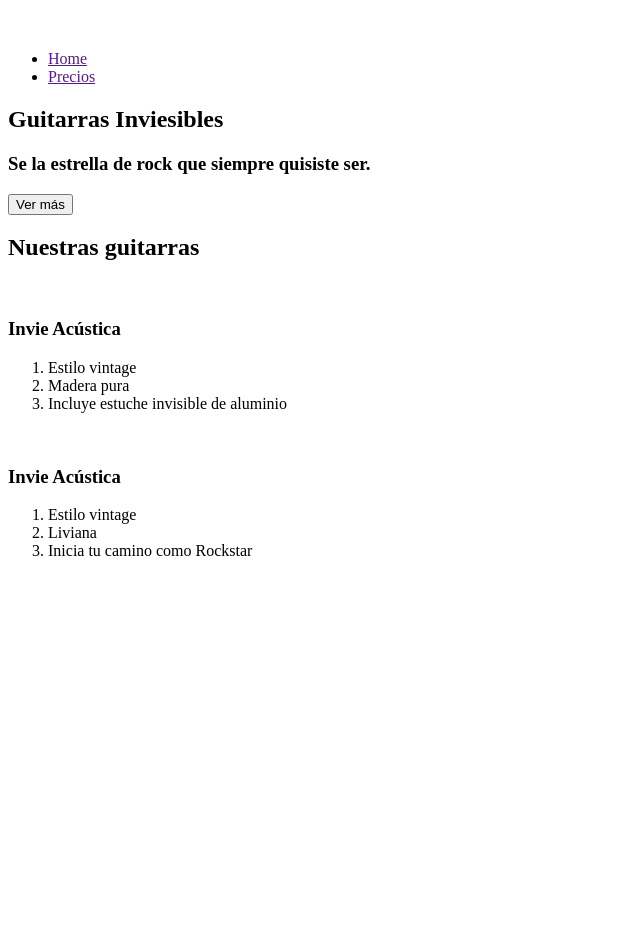
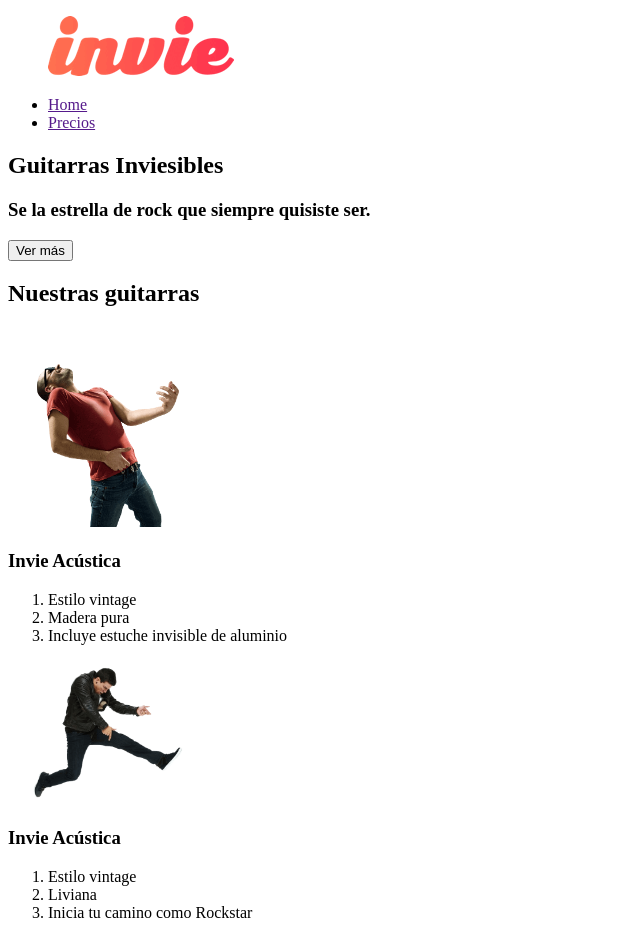
Before and after one commit to ErickDev/dreamer, a plain HTML site: page index.html in a window 1280 px wide. Shown: the whole page, without its empty margins (0-640 px from the left). Before the commit the page ends 800 px from the top, so only its background shows below. Drawn offline with Linux system fonts and the light colour scheme; files that its build step writes are made by us from their sources.

Commit message:
imágenes agregadas

```diff
--- a/index.html
+++ b/index.html
@@ -10,7 +10,7 @@
 <body>
     <header>
         <figure>
-            <img src="" alt=""> <!-- logo -->
+            <img src="images/logo.png" alt="" width="186" height="60"> <!-- logo -->
         </figure>
         <nav> <!-- menu -->
             <ul>
@@ -31,7 +31,7 @@
     <section> <!-- Guitarras -->
         <h2>Nuestras guitarras</h2> <!-- titulo -->
         <article> <!-- guitarra 1 -->
-            <img src="" alt="">
+            <img src="images/invie-acustica.png" alt="Invie acústica" width="200">
             <h3>Invie Acústica</h3>
             <ol>
                 <li>Estilo vintage</li>
@@ -40,7 +40,7 @@
             </ol>
         </article>
         <article> <!--guitarra 2 -->
-            <img src="" alt="">
+            <img src="images/invie-classic.png" alt="Invie clásica" width="200">
             <h3>Invie Acústica</h3>
             <ol>
                 <li>Estilo vintage</li>
```
Also changed, not shown: images/invie-acustica.png (added), images/invie-classic.png (added), images/logo.png (added).
